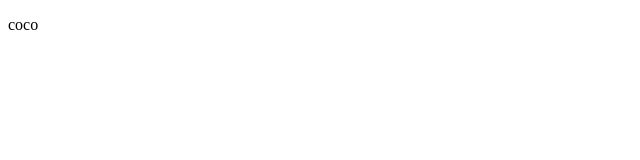
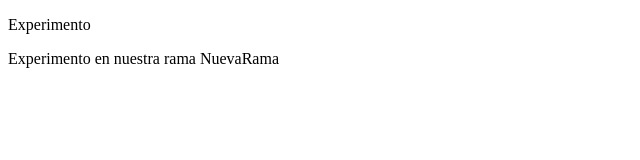
Before and after one commit to JosephDanielRuizRuiz/ProyectoNumeroUno, a plain HTML site: page index.html in a window 1280 px wide. Shown: the whole page, without its empty margins (0-640 px from the left). Drawn offline with Linux system fonts and the light colour scheme.

Commit message:
Agruegue un p y texto

```diff
--- a/index.html
+++ b/index.html
@@ -6,7 +6,8 @@
 </head>
 <body>
     <div class="Container">
-        <p>coco</p>
+        <p>Experimento</p>
+        <p>Experimento en nuestra rama NuevaRama</p>
     </div>
 </body>
 </html>
```
